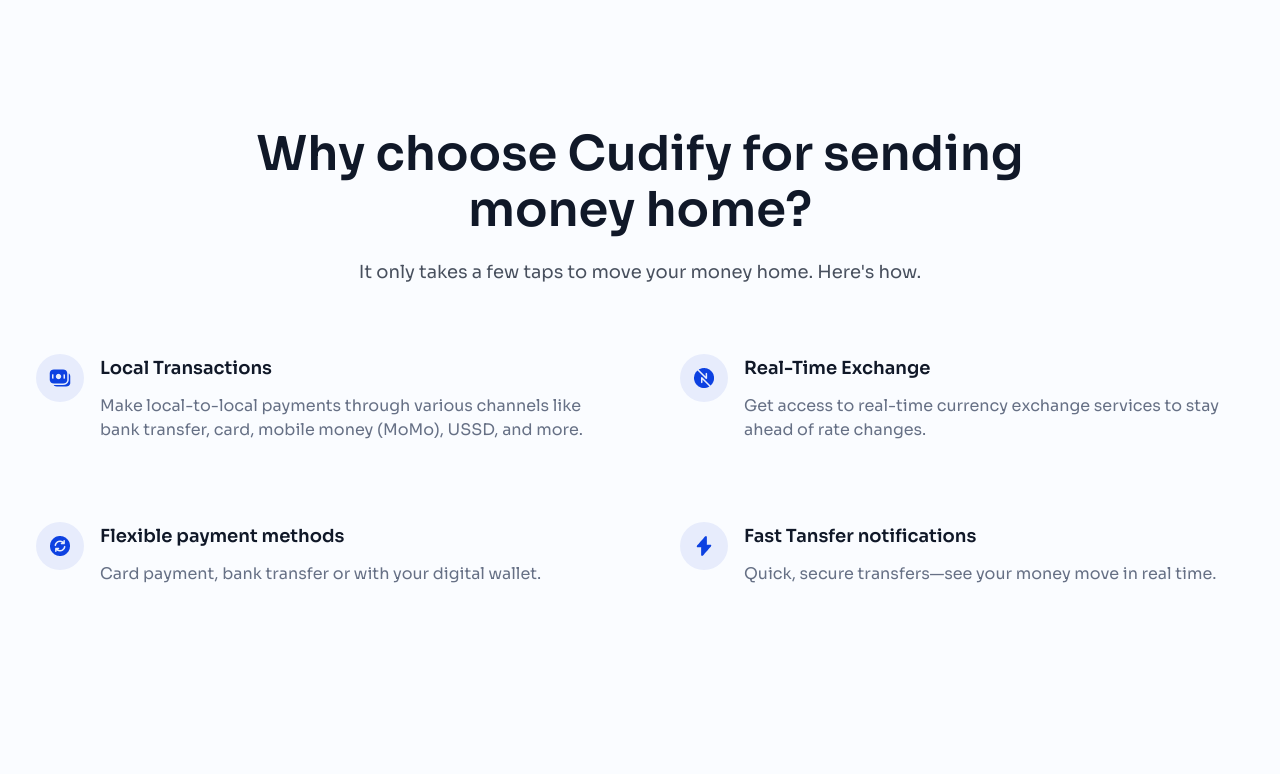
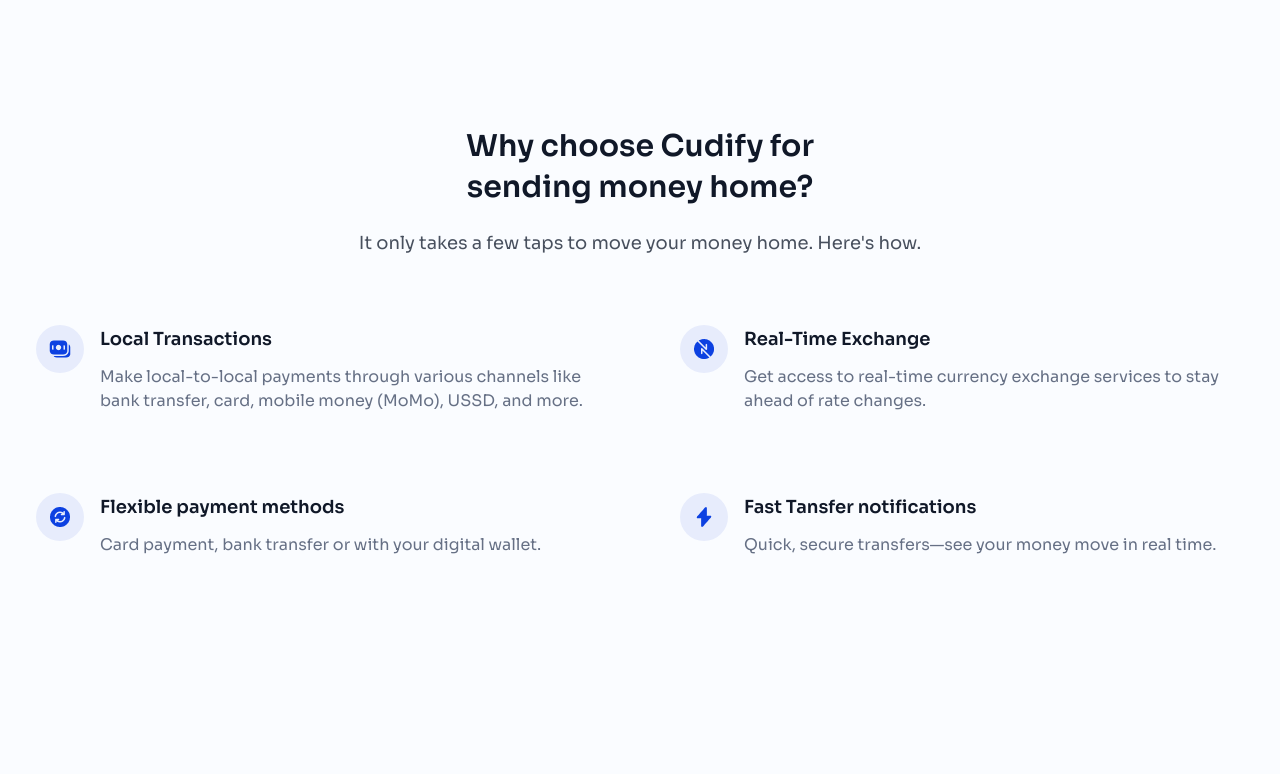
Before and after one commit to Joesef127/cudify, a React (Vite) app: page /send_money_home in a window 1280 px wide. Shown: the part 860-1634 px from the top of the page. Built offline with nearby package versions, Linux system fonts and the light colour scheme.

Commit message:
chore: edited font size

```diff
--- a/src/components/ui/SectionIntro.tsx
+++ b/src/components/ui/SectionIntro.tsx
@@ -3,13 +3,13 @@
 
 const SectionIntro = ({ header, subHeader }: SectionIntroProps) => {
   return (
-    <div className="flex flex-col gap-4 sm:gap-5 max-w-3xl lg: justify-center items-center">
+    <div className="flex flex-col gap-4 sm:gap-5 max-w-2xl justify-center items-center">
       <h1
         className="
           font-semibold text-center
-          text-2xl sm:text-3xl md:text-4xl lg:text-5xl
-          leading-snug sm:leading-[42px] md:leading-[48px] lg:leading-[56px]
-          text-[#101828]
+          text-2xl sm:text-3xl
+          leading-snug
+          text-[#101828] max-w-[479px]
         "
          data-aos="fade-left"
       >
```
